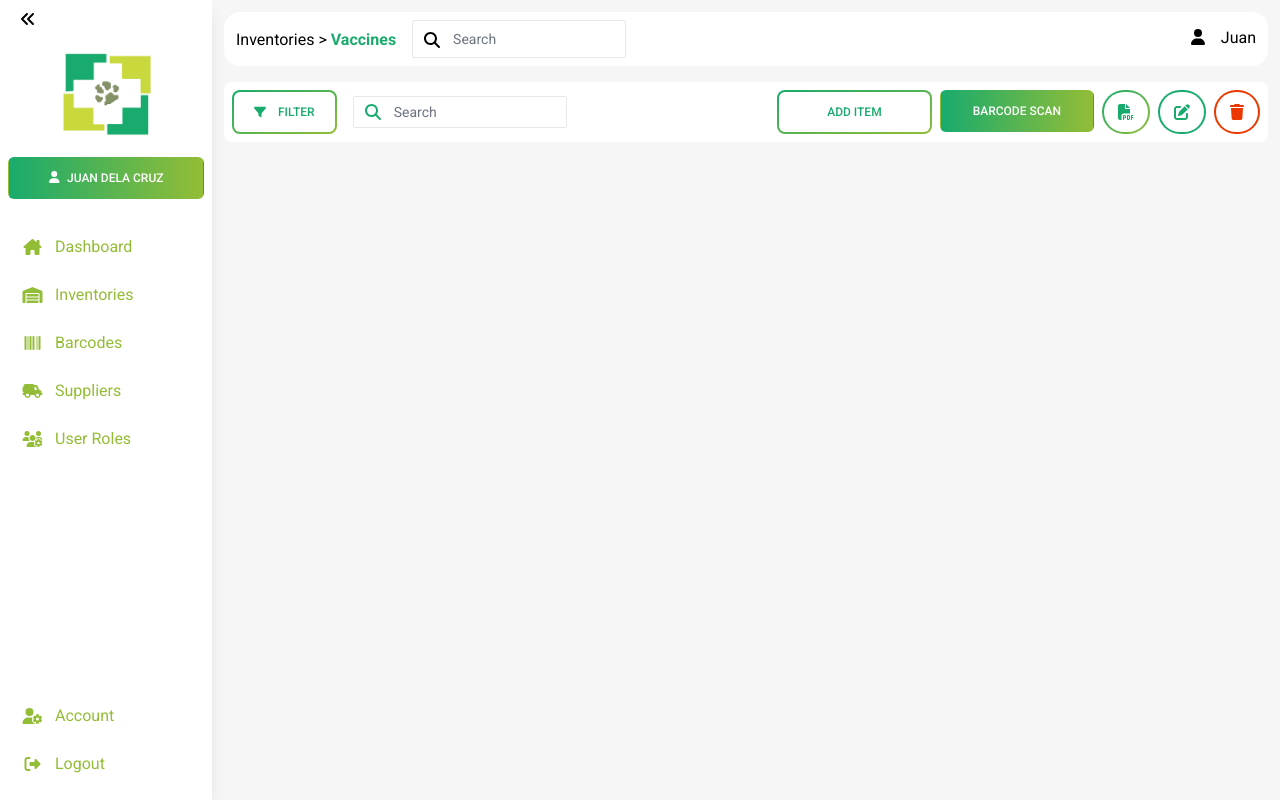
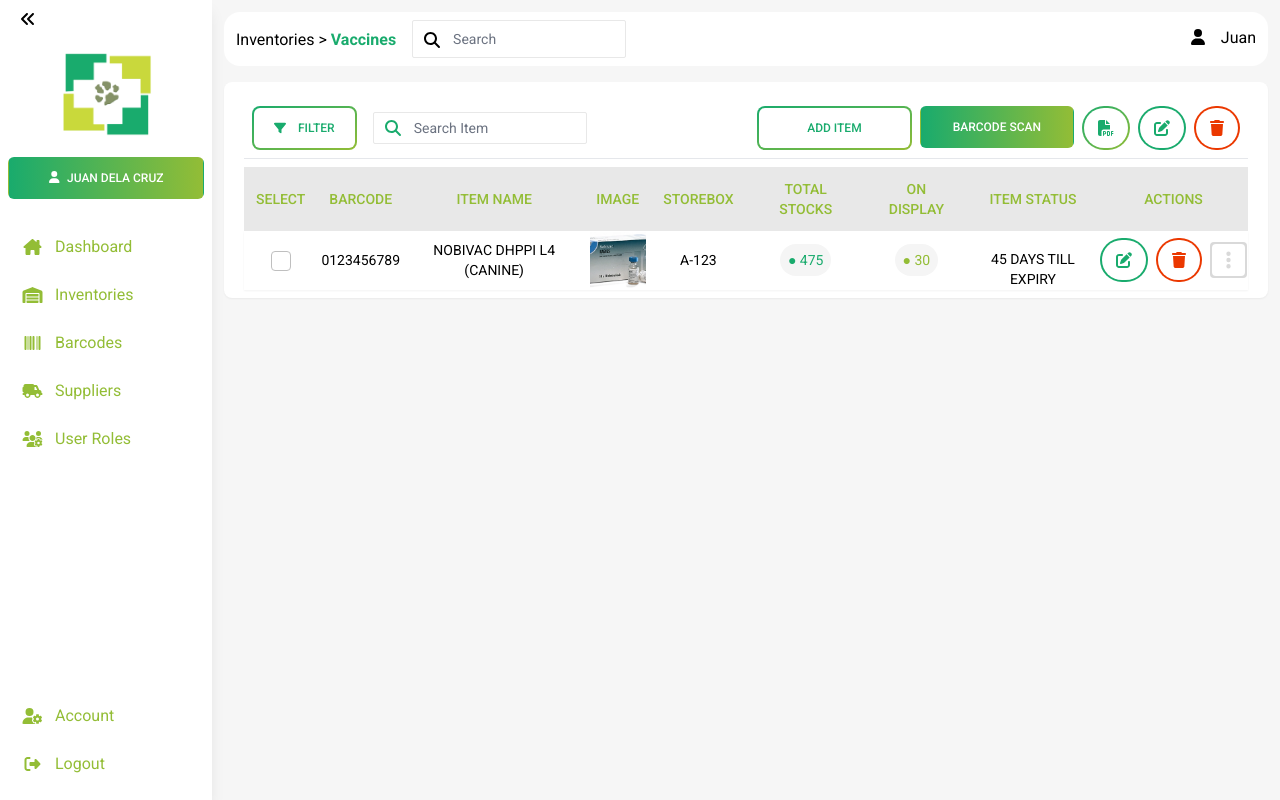
Before and after one commit to mcfltimpug/istak-web-app, a Vue app: page /vaccines in a window 1280 px wide. Built offline with nearby package versions, Linux system fonts and the light colour scheme.

Commit message:
table with subrow
working accordion

```diff
--- a/src/views/VaccinesView.vue
+++ b/src/views/VaccinesView.vue
@@ -20,8 +20,8 @@
                 </div>
             </div>
         </div>
-
-        <div class="vaccines-ivt bg-neutrals-1 mt-4 rounded-lg">
+        <!-- vaccines inventory -->
+        <div class="vaccines-ivt bg-neutrals-1 mt-4 rounded-lg shadow-sm pt-4 px-5">
             <div class="topbar flex justify-between p-2">
                 <div class="bar-left flex justify-center align-middle gap-4">
                     <div class="ivt-filter">
@@ -29,32 +29,125 @@
                                     class="fa-solid fa-filter mr-3"></i>Filter</span></a>
                     </div>
                     <div class="ivt-search relative">
-                      <i class="fa-solid fa-magnifying-glass absolute z-2 top-3.5 left-3 text-brand-6 "></i>
-                      <input type="text" name="input" class="pr-3 pl-10 h-8 mt-1.5" placeholder="Search">
+                        <i class="fa-solid fa-magnifying-glass absolute z-2 top-3.5 left-3 text-brand-6 "></i>
+                        <input type="text" name="input" class="pr-3 pl-10 h-8 mt-1.5" placeholder="Search Item">
                     </div>
                 </div>
                 <div class="bar-right flex flex-row gap-2">
                     <div class="ivt-add-item">
-                        <a href="" class="assumpta-btn-secondary"><span class=" assumpta-btn-span px-12">Add Item</span></a>
+                        <a href="" class="assumpta-btn-secondary"><span class=" assumpta-btn-span px-12">Add
+                                Item</span></a>
                     </div>
                     <div class="ivt-barcode-scan">
                         <a href="" class="assumpta-gradient px-8">Barcode Scan</a>
                     </div>
                     <div class="ivt-pdf">
                         <a href="" class="assumpta-round-btn-gradient"><span class="assumpta-round-btn-span">
-                            <i class="fa-solid fa-file-pdf text-brand-6 h-4"></i>
-                        </span></a>
+                                <i class="fa-solid fa-file-pdf text-brand-6 h-4"></i>
+                            </span></a>
                     </div>
                     <div class="ivt-edit-item">
-                        <a href="" class="assumpta-round-btn-edit"><span class="assumpta-round-btn-span"><i class="fa-solid fa-pen-to-square text-brand-6 h-4"></i></span></a>
+                        <a href="" class="assumpta-round-btn-edit"><span class="assumpta-round-btn-span"><i
+                                    class="fa-solid fa-pen-to-square text-brand-6 h-4"></i></span></a>
                     </div>
                     <div class="ivt-delete-item">
-                        <a href="" class="assumpta-round-btn-delete"><span class="assumpta-round-btn-span"><i class="fa-solid fa-trash text-error-6 h-4"></i></span></a>
+                        <a href="" class="assumpta-round-btn-delete"><span class="assumpta-round-btn-span"><i
+                                    class="fa-solid fa-trash text-error-6 h-4"></i></span></a>
                     </div>
                 </div>
             </div>
-            <div class="ivt-list">
+            <hr class="">
+            <div class="ivt-list py-2">
+                <table class="table-auto w-full rounded-lg">
+                    <thead class="bg-neutrals-4">
+                        <tr class="uppercase text-secondary-6 text-sm">
+                            <th class="font-medium p-3">Select</th>
+                            <th class="font-medium p-3">Barcode</th>
+                            <th class="font-medium p-3">Item Name</th>
+                            <th class="font-medium p-3">Image</th>
+                            <th class="font-medium p-3">Storebox</th>
+                            <th class="font-medium p-3">Total Stocks</th>
+                            <th class="font-medium p-3">On Display</th>
+                            <th class="font-medium p-3">Item Status</th>
+                            <th class="font-medium p-3">Actions</th>
+                        </tr>
+                    </thead>
+                    <tbody>
+                        <tr class="text-center text-sm uppercase shadow-sm">
+                            <td><input type="checkbox" name="" id="" class="w-5 h-5 border border-neutrals-6"></td>
+                            <td>0123456789</td>
+                            <td>NOBIVAC DHPPI L4 (CANINE)</td>
+                            <td class="inline-flex justify-center"><img src="../assets/vax-image.png" alt=""
+                                    srcset="" class="w-14"></td>
+                            <td>A-123</td>
+                            <td><span class="bg-neutrals-3 rounded-full p-2 text-brand-6">&#9679; 475</span></td>
+                            <td><span class="bg-neutrals-3 rounded-full p-2 text-secondary-6">&#9679; 30</span></td>
+                            <td class="flex flex-col justify-center align-middle">
+                                <div class="days-left text-sm">45 days till expiry</div>
+                            </td>
+                            <td class="">
+                                <div class="actions flex gap-2 justify-center">
+                                    <div class="ivt-edit-item">
+                                        <a href="" class="assumpta-round-btn-edit"><span
+                                                class="assumpta-round-btn-span"><i
+                                                    class="fa-solid fa-pen-to-square text-brand-6 h-4"></i></span></a>
+                                    </div>
+                                    <div class="ivt-delete-item">
+                                        <a href="" class="assumpta-round-btn-delete"><span
+                                                class="assumpta-round-btn-span"><i
+                                                    class="fa-solid fa-trash text-error-6 h-4"></i></span></a>
+                                    </div>
+                                    <div v-on:click="isOpen = !isOpen" class="ivt-more-info">
+                                        <div class="assumpta-more-info-btn mt-1 cursor-pointer">
+                                            <i class="fa-solid fa-ellipsis-vertical h-5 assumpta-more-info-span"></i>
+                                        </div>
 
+                                    </div>
+                                </div>
+                            </td>
+                        </tr>
+                        <tr class="" :class="isOpen ? 'd-block' : 'hidden'">
+                            <td class="text-center bg-neutrals-4 p-5" colspan="9">
+                                <div class="flex flex-wrap justify-center gap-20">
+                                    <div class="img-info flex justify-center">
+                                        <img src="../assets/vax-image.png" class="w-24" alt="" srcset="">
+                                    </div>
+                                    <div class="info-one flex justify-center flex-col gap-3">
+                                        <div class="inventory text-left flex flex-col">
+                                            <span class="text-xs uppercase">Inventory</span>
+                                            <input type="text" name="input" class="h-8 w-48" placeholder="Vaccines" disabled>
+                                        </div>
+                                        <div class="expiry text-left flex flex-col">
+                                            <span class="text-xs uppercase">Expiry Date</span>
+                                            <input type="text" name="input" class="h-8 w-48" placeholder="12/26/2022" disabled>
+                                        </div>
+                                    </div>
+                                    <div class="info-two flex justify-center flex-col gap-3">
+                                        <div class="price text-left flex flex-col">
+                                            <span class="text-xs uppercase">Price per piece</span>
+                                            <input type="text" name="input" class="h-8 w-48" placeholder="578" disabled>
+                                        </div>
+                                        <div class="item-level text-left flex flex-col">
+                                            <span class="text-xs uppercase">Item Level</span>
+                                            <input type="text" name="input" class="h-8 w-48" placeholder="Normal" disabled>
+                                        </div>
+                                    </div>
+                                    <div class="info-three flex justify-center flex-col gap-3">
+                                        <div class="brand text-left flex flex-col">
+                                            <span class="text-xs uppercase">Brand</span>
+                                            <input type="text" name="input" class="h-8 w-48" placeholder="Nobivac" disabled>
+                                        </div>
+                                        <div class="supplier text-left flex flex-col">
+                                            <span class="text-xs uppercase">Supplier</span>
+                                            <input type="text" name="input" class="h-8 w-48" placeholder="ABC Supplier" disabled>
+                                        </div>
+                                    </div>
+                                </div>
+                            </td>
+                        </tr>
+
+                    </tbody>
+                </table>
             </div>
         </div>
     </div>
@@ -65,6 +158,11 @@
 
     export default {
         name: 'VaccinesView',
+        data: () => {
+            return {
+                isOpen: false
+            }
+        }
 
     }
 </script>
```
Also changed, not shown: src/assets/tailwind.css, src/assets/vax-image.png (added), src/components/inventory/EditModal.vue (added).
